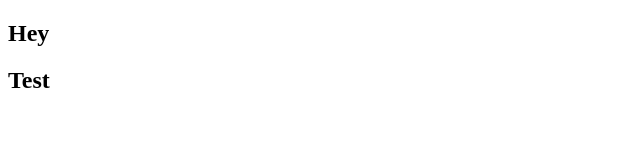
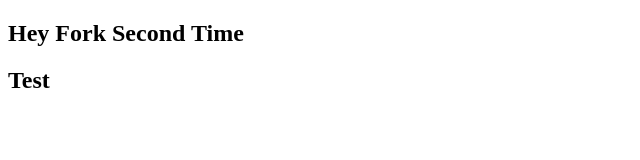
Before and after one commit to 64priyanshu/Git-Github, a plain HTML site: page index.html in a window 1280 px wide. Shown: the whole page, without its empty margins (0-640 px from the left). Drawn offline with Linux system fonts and the light colour scheme.

Commit message:
changed hey to hey fork second

```diff
--- a/index.html
+++ b/index.html
@@ -4,7 +4,8 @@
     <title>Forking Github</title>
   </head>
   <body>
-    <h2>Hey</h2>
+    <h2>Hey Fork Second Time</h2>
 	<h2>Test</h2>
+
   </body>
 </html>
```
